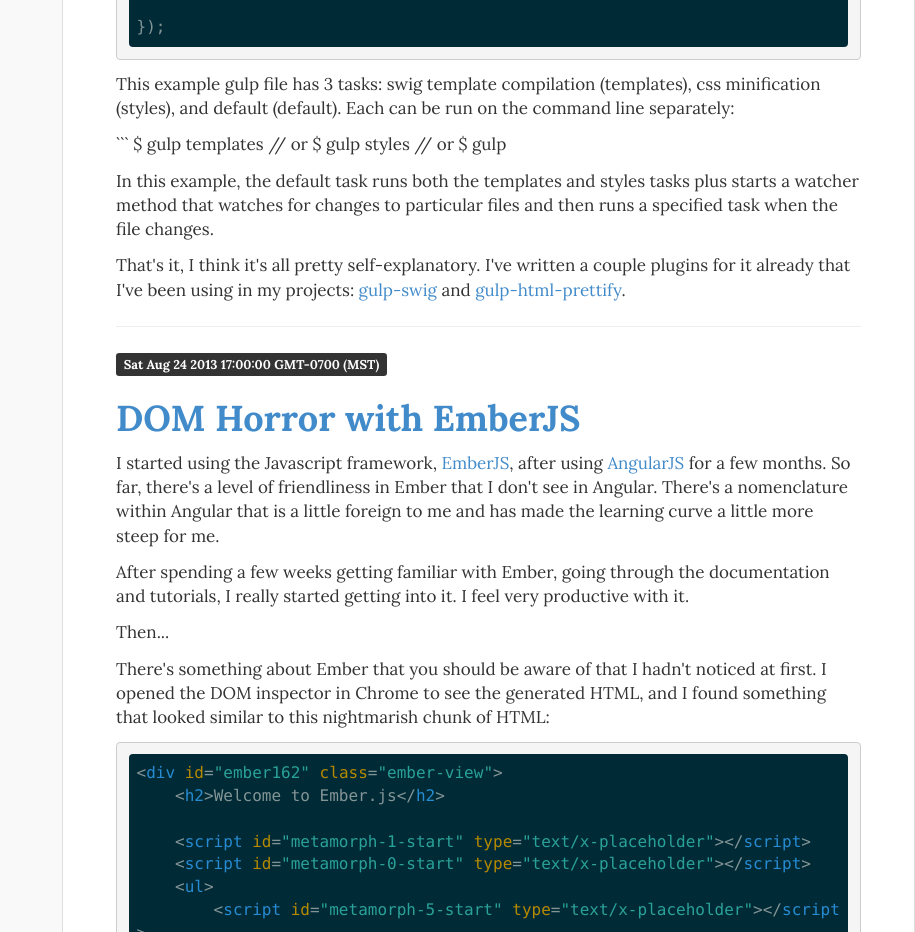
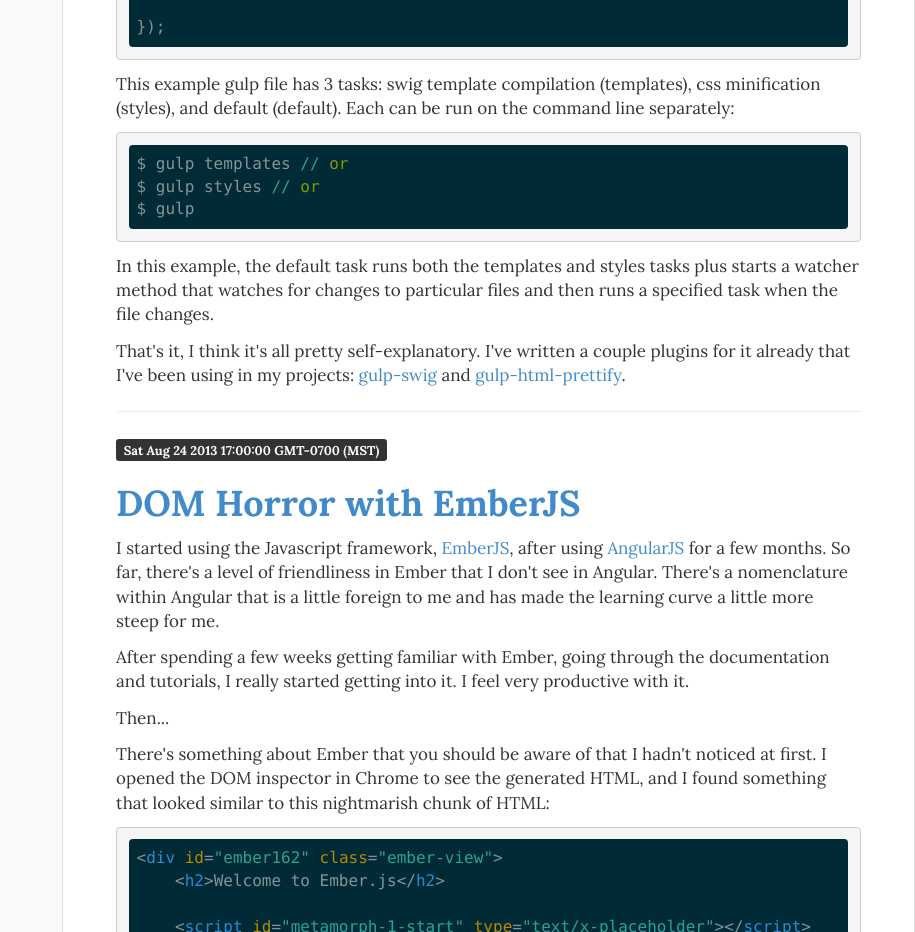
Before and after one commit to colynb/colynb.github.io, a plain HTML site: page index.html in a window 1280 px wide. Shown: the part 1300-2232 px from the top of the page, without its empty margins (365-1280 px from the left). Drawn offline with nearby package versions, Linux system fonts and the light colour scheme; a script that the page names is missing.

Commit message:
gulp post editing

````diff
--- a/index.html
+++ b/index.html
@@ -162,10 +162,9 @@ gulp.task(<span class="string">'default'</span>, <span class="keyword">function<
 
 });</code></pre>
 <p>This example gulp file has 3 tasks: swig template compilation (templates), css minification (styles), and default (default). Each can be run on the command line separately:</p>
-<p>```
-$ gulp templates // or
-$ gulp styles // or
-$ gulp</p>
+<pre class="highlighted"><code class="coffeescript">$ gulp templates <span class="regexp">//</span> <span class="keyword">or</span>
+$ gulp styles <span class="regexp">//</span> <span class="keyword">or</span>
+$ gulp</code></pre>
 <p>In this example, the default task runs both the templates and styles tasks plus starts a watcher method that watches for changes to particular files and then runs a specified task when the file changes.</p>
 <p>That&#39;s it, I think it&#39;s all pretty self-explanatory. I&#39;ve written a couple plugins for it already that I&#39;ve been using in my projects: <a href="https://npmjs.org/package/gulp-swig">gulp-swig</a> and <a href="https://npmjs.org/package/gulp-html-prettify">gulp-html-prettify</a>.</p>
 <hr/><label class="label label-default">Sat Aug 24 2013 17:00:00 GMT-0700 (MST)</label><h2 class="title"><a href="/posts/dom-horror-with-emberjs.html">DOM Horror with EmberJS</a></h2><p>I started using the Javascript framework, <a href="http://emberjs.com">EmberJS</a>, after using <a href="http://angularjs.org/">AngularJS</a> for a few months. So far, there&#39;s a level of friendliness in Ember that I don&#39;t see in Angular. There&#39;s a nomenclature within Angular that is a little foreign to me and has made the learning curve a little more steep for me.</p>
````
Also changed, not shown: posts/getting-started-with-gulp.html (+1 -1 lines).
